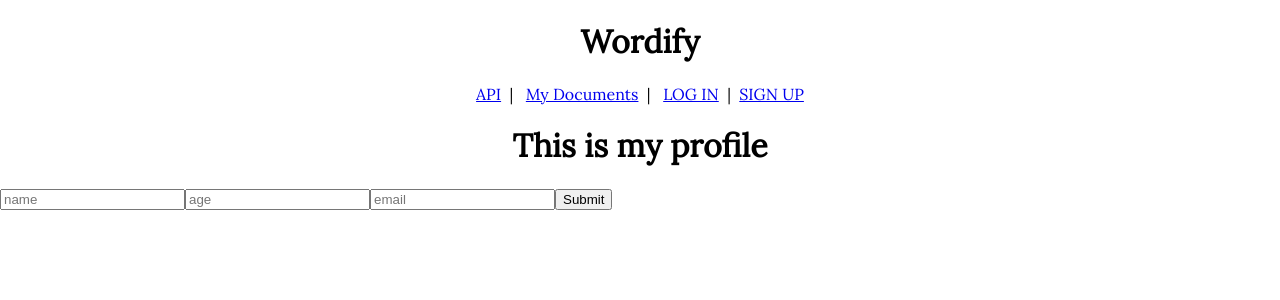
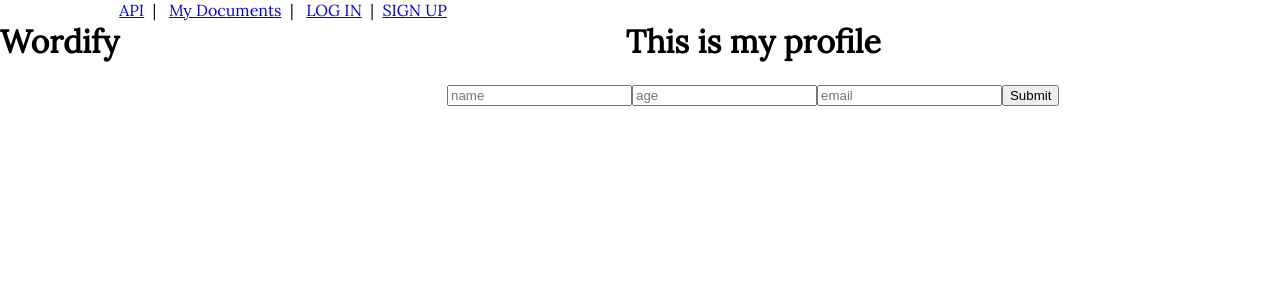
Before and after one commit to KareemD123/wordify, a React (Create React App) app: page / in a window 1280 px wide. Shown: the top 300 px of the page. Built offline with nearby package versions, Linux system fonts and the light colour scheme.

Commit message:
experiment flex

```diff
--- a/src/App.css
+++ b/src/App.css
@@ -1,6 +1,7 @@
-/* .App {
-  text-align: center;
-} */
+.App {
+  display: flex;
+  flex-direction: row;
+}
 
 .App-logo {
   height: 40vmin;
```
